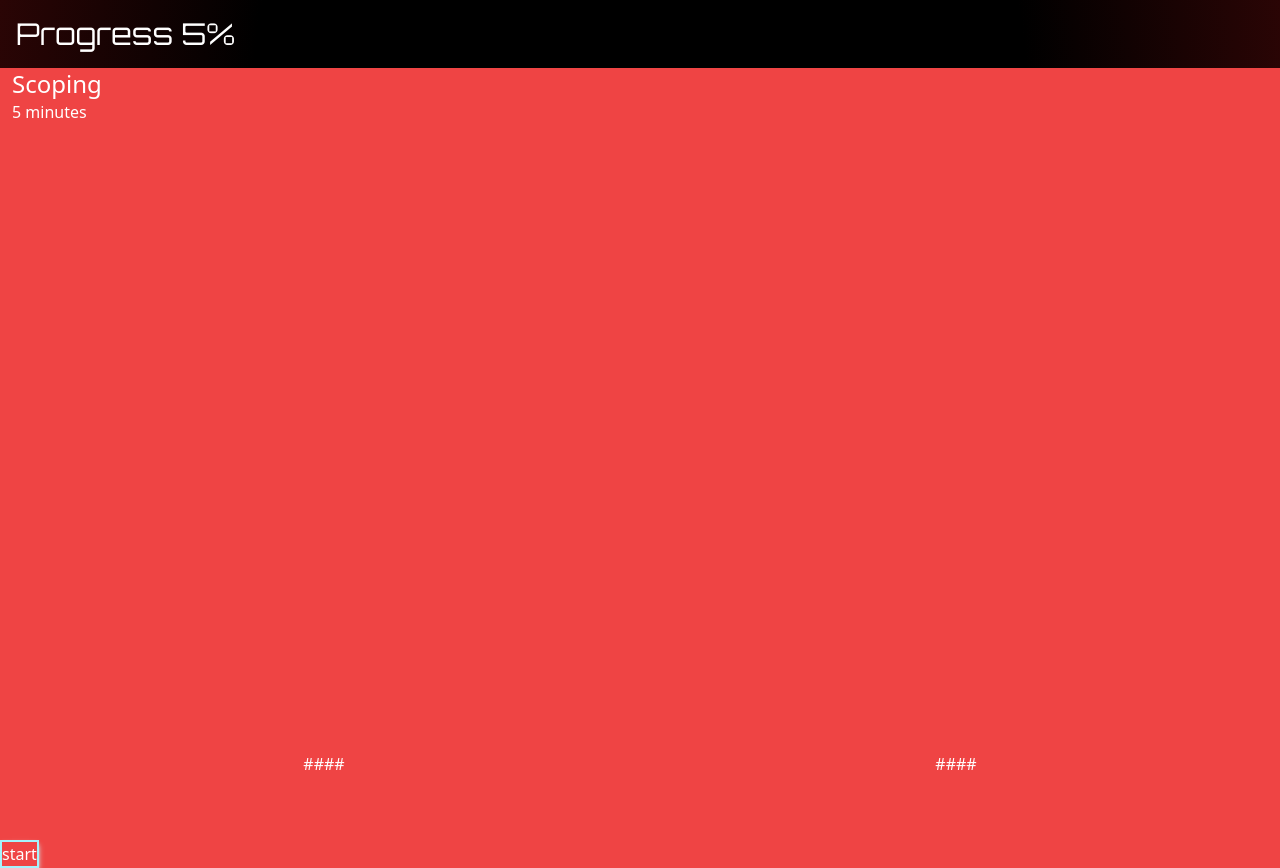
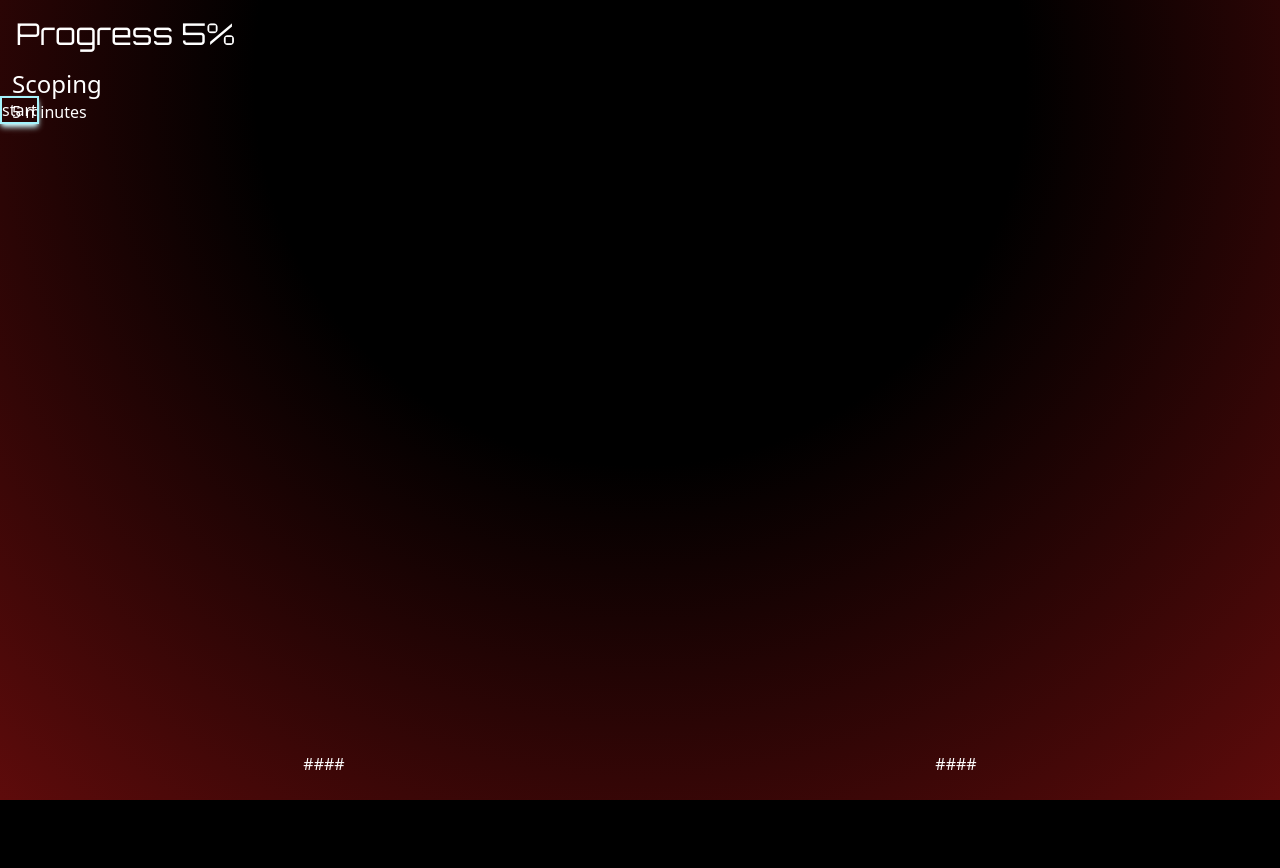
Before and after one commit to Scapy47/Spark, a React (Vite) app: page / in a window 1280 px wide. After the commit the page ends 800 px from the top, so only its background shows below. Built offline with nearby package versions, Linux system fonts and the light colour scheme.

Commit message:
basic changes

```diff
--- a/package.json
+++ b/package.json
@@ -7,7 +7,8 @@
     "dev": "vite --host",
     "build": "vite build",
     "lint": "eslint . --ext js,jsx --report-unused-disable-directives --max-warnings 0",
-    "preview": "vite preview"
+    "preview": "vite preview",
+    "sync" : "cap sync"
   },
   "dependencies": {
     "@capacitor/android": "^6.1.1",
--- a/src/App.jsx
+++ b/src/App.jsx
@@ -6,7 +6,8 @@ function App() {
   return (
     <>
       <TopBar />
-      <main className='relative bg-red-500 h-full'>
+      {/*  so modal is showing when it's realtive its a css problem */}
+      <main className='relative'>
         <Sequence />
       </main>
       <BottomBar />
--- a/src/components/Modal.jsx
+++ b/src/components/Modal.jsx
@@ -3,7 +3,7 @@ import PropTypes from 'prop-types'
 import frames from '../assets/frames/frames.module.css'
 
 
-const Modal = ({ children, open, func, Styles }) => {
+const Modal = ({ children, open, func, className }) => {
     const dialogRef = useRef(null)
 
     useEffect(() => {
@@ -11,7 +11,7 @@ const Modal = ({ children, open, func, Styles }) => {
     }, [open])
 
     return (
-        <dialog className={`${Styles} ${frames.v1Cyan}`}
+        <dialog className={`${className} ${frames.v1Cyan}`}
             ref={dialogRef}
             onClick={(e) => {
                 // if there is a click on backdrop close dialog
@@ -36,7 +36,7 @@ Modal.propTypes = {
     children: PropTypes.any,
     open: PropTypes.bool.isRequired,
     func: PropTypes.func.isRequired,
-    Styles: PropTypes.any,
+    className: PropTypes.any,
 }
 
 export default Modal
--- a/src/components/Sequence.jsx
+++ b/src/components/Sequence.jsx
@@ -29,22 +29,13 @@ const Sequence = () => {
             setMin(prev => prev + 1)
         }
     }
-    // code for component that is going to create sequence
-    // time shoude be a object with hour and minutes
-    // class Sequence {
-    //     constructor(task, time, done) {
-    //         this.task = task
-    //         this.time = time
-    //         this.done = done
-    //     }
-    // }
+
 
     return (
         <section className=''>
-            <Modal className="bg-white"
+            <Modal className="w-11/12 h-5/6 text-white"
                 open={showModal}
                 func={setShowModal}
-                Styles="w-11/12 h-5/6"
             >
                 <h1>
                     <p>sec {sec}</p>
```
Also changed, not shown: src/js/sequence-class.js (added, +9 -0 lines), 1 other file (tests, documents, lock files or other folders).
